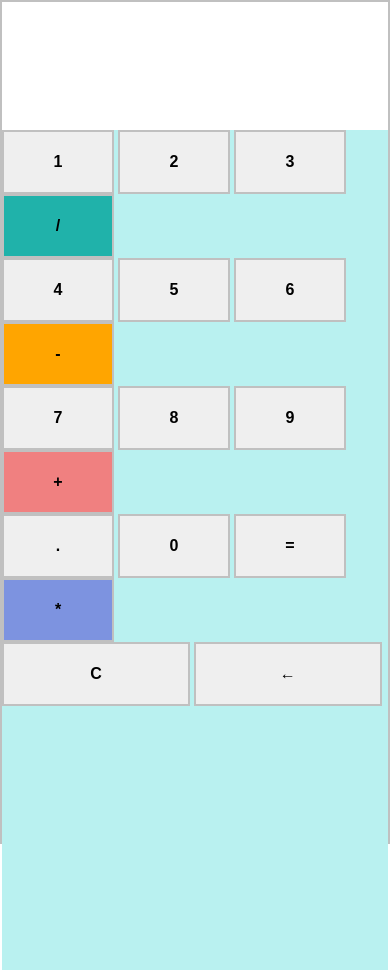
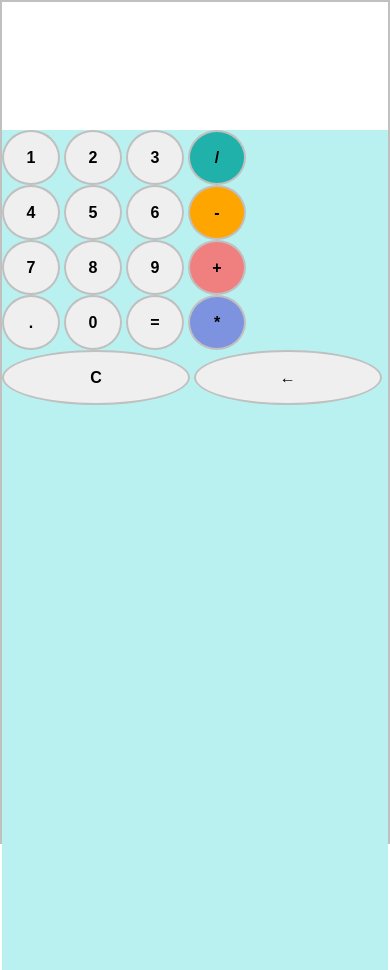
Before and after one commit to Ugboaja-Uchechi/js-calculator, a website: page index.html in a window 390 px wide. Drawn offline with Linux system fonts and the light colour scheme.

Commit message:
Adjust buttons for mobile view

```diff
--- a/style.css
+++ b/style.css
@@ -116,6 +116,13 @@
     box-shadow: 0px 0px 0px 0px;
   }
 
+  .button {
+    width: 58px;
+    height: 55px;
+    /* margin: 1rem; */
+    border-radius: 50%;
+  }
+
   .bg-color {
     height: 100%;
     background-color: #b9f1f0;
```
